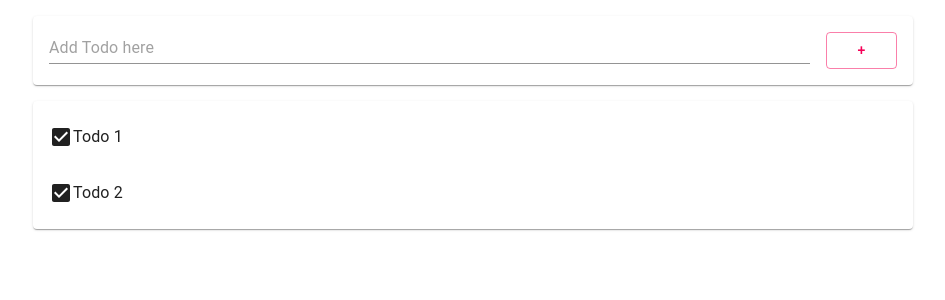
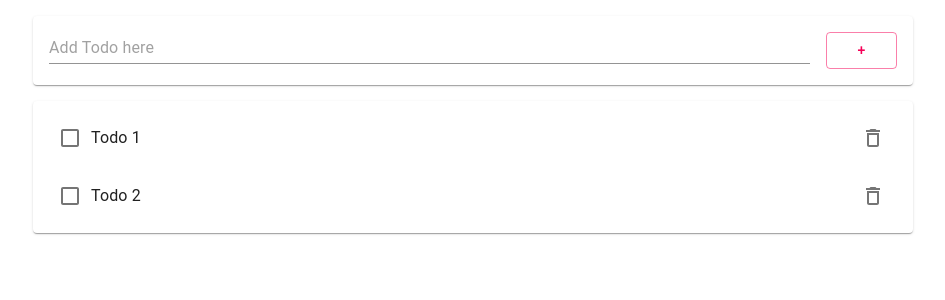
Before and after one commit to nrj022/todo-react, a React (Create React App) app: page / in a window 1280 px wide. Shown: the top 300 px of the page, without its empty margins (167-1112 px from the left). Built offline with nearby package versions, Linux system fonts and the light colour scheme.

Commit message:
프론트 개발 10. React로 목록 추가, 수정, 삭제하기

```diff
--- a/src/App.js
+++ b/src/App.js
@@ -15,7 +15,7 @@
     }
   }
 
-  // (1) add 함수 추가
+  // add 함수 추가
   add = (item) => {
     const thisItems = this.state.items;
     item.id = "ID-" + thisItems.length;
@@ -25,12 +25,22 @@
     console.log("items:", this.state.items);
   }
 
+  // delete 함수 추가
+    delete = (item) => {
+      const thisItems = this.state.items;
+      const newItems = thisItems.filter(e => e.id !== item.id);
+      this.setState({items:newItems}, () => {
+        // 디버깅 콜백
+        console.log("Update Items : ", this.state.items)
+      });
+    }
+
   render(){
     var todoItems = this.state.items.length > 0 && (
       <Paper style={{margin:16}}>
         <List>
           {this.state.items.map((item, idx) => (
-            <Todo item={item} key={item.id}/>
+            <Todo item={item} key={item.id} delete ={this.delete}/>
           ))}
         </List>
       </Paper>
--- a/src/Todo.js
+++ b/src/Todo.js
@@ -1,28 +1,72 @@
 import React from "react";
-import { ListItem, ListItemText, InputBase, Checkbox } from "@material-ui/core";
-import { Check, CheckBox } from "@material-ui/icons";
+import { ListItem, ListItemText, InputBase, Checkbox, ListItemSecondaryAction, IconButton } from "@material-ui/core";
+import DeleteOutlined from "@material-ui/icons/DeleteOutlined";
 
 class Todo extends React.Component {
     constructor(props){
         super(props);
-        this.state = {item: props.item};
+        this.state = {item: props.item, readOnly: true};
+        this.delete = props.delete;
+    }
+
+    deleteEventHandler = () => {
+        this.delete(this.state.item);
+    }
+
+    offReadOnlyMode = () => {
+        console.log("Event!", this.state.readOnly);
+        this.setState({readOnly: false}, () => {
+            console.log("ReadOnly?", this.state.readOnly)
+        });
+    }
+
+    enterKeyEventHandler = (e) => {
+        if(e.key === "Enter"){
+            this.setState({readOnly: true})
+        }
+    }
+
+    editEventHandler = (e) => {
+        const thisItem = this.state.item;
+        thisItem.title = e.target.value;
+        this.setState({item: thisItem});
+    }
+
+    checkboxEventHandler = (e) => {
+        console.log("check box event call");
+        const thisItem = this.state.item;
+        thisItem.done = thisItem.done ? false : true;
+        this.setState({item: thisItem});
     }
     render(){
         const item = this.state.item;
         return(
             <ListItem>
-                <CheckBox checked={item.done}/>
+                <Checkbox
+                checked={item.done}
+                onChange={this.checkboxEventHandler}
+                />
                 <ListItemText>
                     <InputBase
-                    inputProps={{"aria-label":"naked"}}
+                    inputProps={{"aria-label":"naked", readOnly: this.state.readOnly}}
                     type="text"
                     id={item.id}
                     name={item.id}
                     value={item.title}
                     multiline={true}
                     fullWidth={true}
+                    onClick={this.offReadOnlyMode}
+                    onChange={this.editEventHandler}
+                    onKeyPress={this.enterKeyEventHandler}
                     />
                 </ListItemText>
+
+                <ListItemSecondaryAction>
+                    <IconButton aria-label="Delete"
+                    onClick={this.deleteEventHandler}>
+                        <DeleteOutlined />
+                    </IconButton>
+                </ListItemSecondaryAction>
             </ListItem>
         );
     }
```
